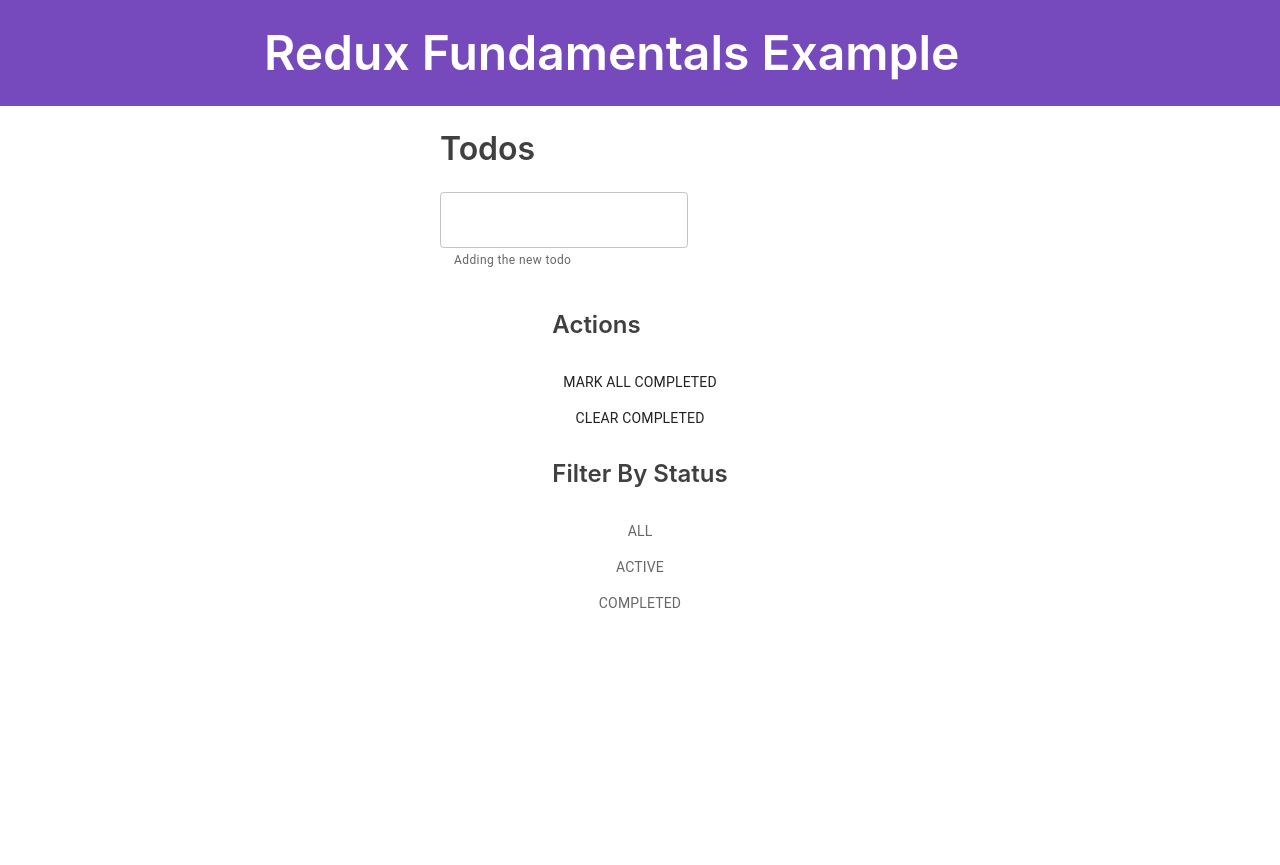
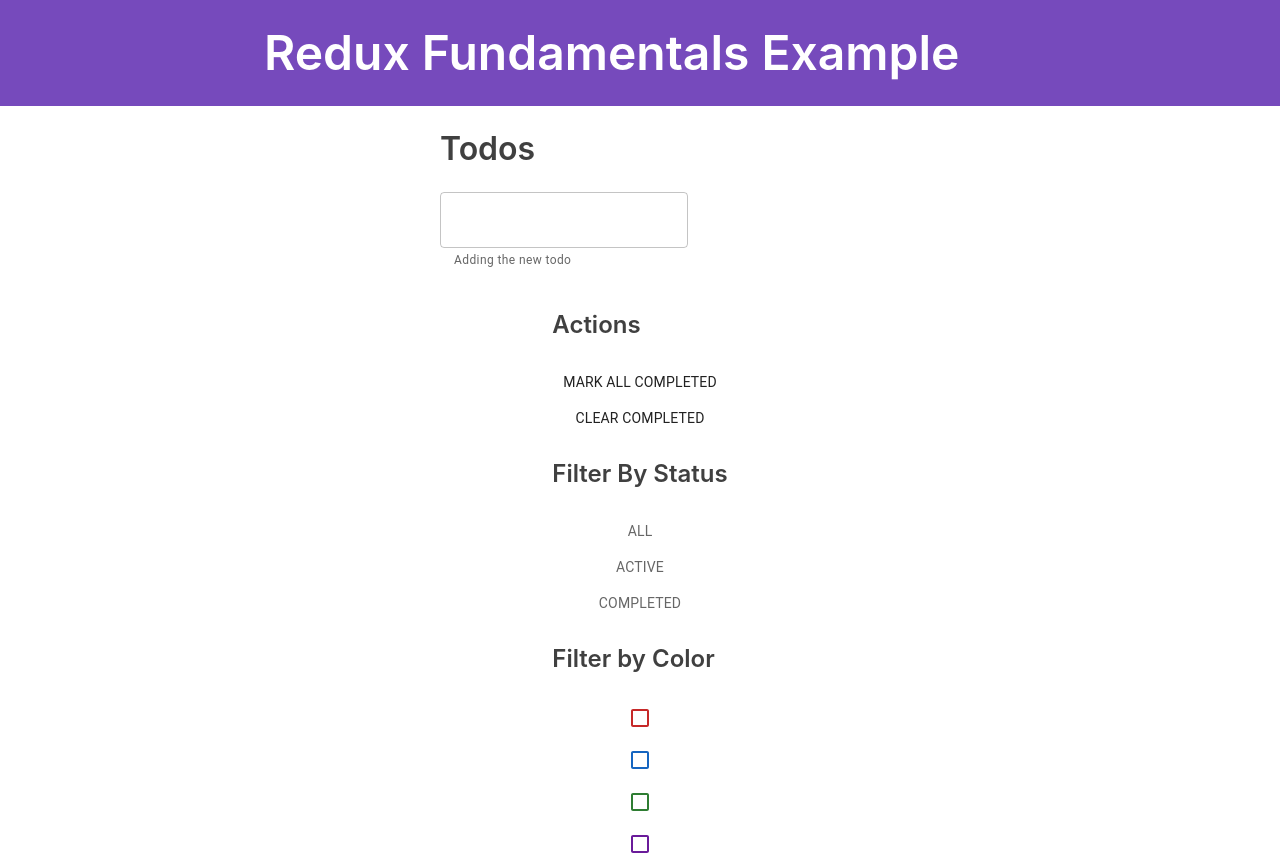
Before and after one commit to YaVladimir/TodoList, a React (Create React App) app: page / in a window 1280 px wide. Before the commit the page ends 800 px from the top, so only its background shows below. Built offline with nearby package versions, Linux system fonts and the light colour scheme; what miragejs would draw is missing.

Commit message:
Added color filter component

```diff
--- /dev/null
+++ b/src/components/ColorFilter/ColorFilter.js
@@ -0,0 +1,57 @@
+import React from 'react'
+import { useDispatch } from 'react-redux'
+import { blue, green, purple, red } from '@mui/material/colors'
+import { Checkbox, Stack } from '@mui/material'
+
+export default function ColorFilter() {
+  const dispatch = useDispatch()
+  const getActionType = (event) => {
+    return event.target.checked ? 'added' : 'removed'
+  }
+  return (
+    <Stack>
+      <h4>Filter by Color</h4>
+      <Checkbox
+        label={'Red'}
+        sx={{ color: red[800], '&.Mui-checked': { color: red[600] } }}
+        onChange={(event) =>
+          dispatch({
+            type: getActionType(event),
+            payload: 'red',
+          })
+        }
+      />
+      <Checkbox
+        label={'Blue'}
+        sx={{ color: blue[800], '&.Mui-checked': { color: blue[600] } }}
+        onChange={(event) =>
+          dispatch({
+            type: getActionType(event),
+            payload: 'blue',
+          })
+        }
+      />
+      <Checkbox
+        label={'Green'}
+        sx={{ color: green[800], '&.Mui-checked': { color: green[600] } }}
+        onChange={(event) =>
+          dispatch({
+            type: getActionType(event),
+            payload: 'green',
+          })
+        }
+      />
+
+      <Checkbox
+        label={'Purple'}
+        sx={{ color: purple[800], '&.Mui-checked': { color: purple[600] } }}
+        onChange={(event) =>
+          dispatch({
+            type: getActionType(event),
+            payload: 'purple',
+          })
+        }
+      />
+    </Stack>
+  )
+}
--- a/src/components/Footer/Footer.js
+++ b/src/components/Footer/Footer.js
@@ -3,6 +3,7 @@
 import { useDispatch, useSelector } from 'react-redux'
 import CompletedTodos from '../CompletedTodos/CompletedTodos'
 import StatusFilter from '../StatusFilter/StatusFilter'
+import ColorFilter from '../ColorFilter/ColorFilter'
 
 export default function Footer() {
   const filter = useSelector((state) => state.filters)
@@ -12,6 +13,7 @@
     <Grid>
       <CompletedTodos />
       <StatusFilter />
+      <ColorFilter />
     </Grid>
   )
 }
```
